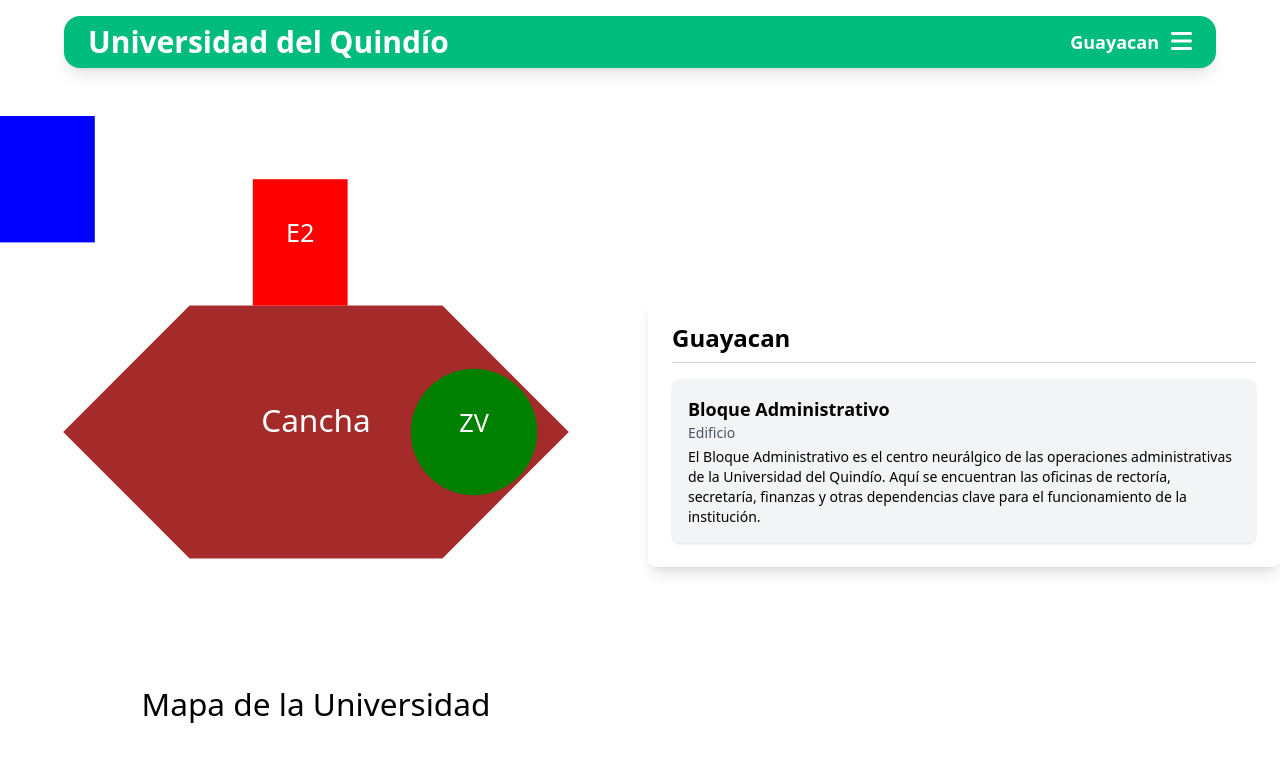
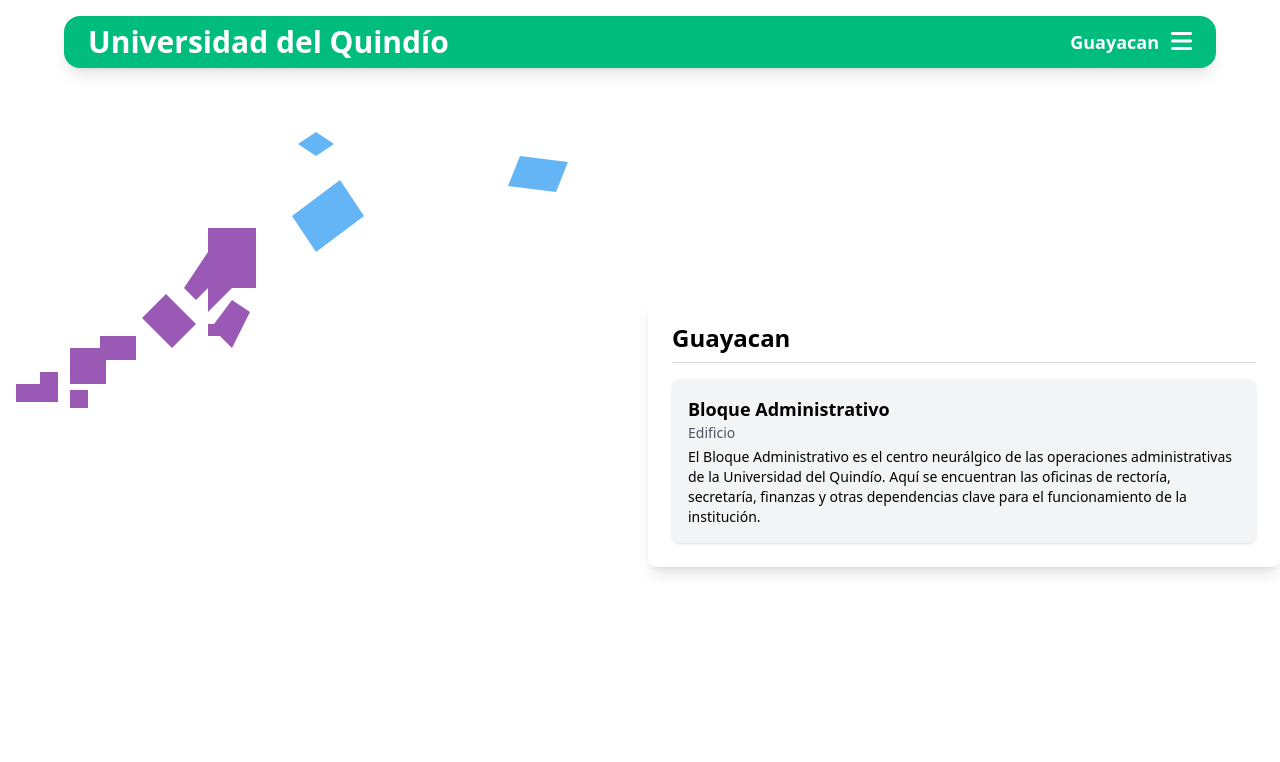
Before and after one commit to Josedzzz/sgsu-home, a React (Vite) app: page / in a window 1280 px wide. Shown: the top 762 px of the page. Built offline with nearby package versions, Linux system fonts and the light colour scheme.

Commit message:
feat: add the gualanday and guamos zones in a svg format for the map

```diff
--- a/src/components/Main.tsx
+++ b/src/components/Main.tsx
@@ -4,72 +4,98 @@ export default function Main() {
   };
 
   return (
-    <div style={{ width: "100%", maxWidth: "800px", margin: "0 auto" }}>
+    <div style={{ width: "100%", maxWidth: "600px", margin: "0 auto" }}>
       <svg
         viewBox="0 0 100 100"
         preserveAspectRatio="xMidYMid meet"
         style={{ width: "100%", height: "auto" }}
       >
-        {/* Cancha (Polígono irregular) */}
+        {/* Gualanday zone */}
+
+        {/* polygon f6 */}
         <polygon
-          points="10,50 30,30 70,30 90,50 70,70 30,70"
-          fill="brown"
-          onMouseEnter={(e) => (e.currentTarget.style.fill = "saddlebrown")}
-          onMouseLeave={(e) => (e.currentTarget.style.fill = "brown")}
-          onClick={() => handleZoneClick("Cancha")}
+          points="0, 45 7, 45 7, 40 4, 40, 4, 42, 0, 42"
+          fill="#9b59b6"
+          onMouseEnter={(e) => (e.currentTarget.style.fill = "#8e44ad")}
+          onMouseLeave={(e) => (e.currentTarget.style.fill = "#9b59b6")}
+          onClick={() => handleZoneClick("f6")}
         />
-        <text x="50" y="50" fill="white" fontSize="5" textAnchor="middle">
-          Cancha
-        </text>
 
-        {/* Edificio A (Rectángulo) */}
-        <rect
-          x="0"
-          y="0"
-          width="15"
-          height="20"
-          fill="blue"
-          onMouseEnter={(e) => (e.currentTarget.style.fill = "darkblue")}
-          onMouseLeave={(e) => (e.currentTarget.style.fill = "blue")}
-          onClick={() => handleZoneClick("Edificio A")}
+        {/* polygon f5 */}
+        <polygon
+          points="9, 46 12, 46 12, 43 9, 43"
+          fill="#9b59b6"
+          onMouseEnter={(e) => (e.currentTarget.style.fill = "#8e44ad")}
+          onMouseLeave={(e) => (e.currentTarget.style.fill = "#9b59b6")}
+          onClick={() => handleZoneClick("f5")}
         />
-        <text x="17.5" y="20" fill="white" fontSize="4" textAnchor="middle">
-          E1
-        </text>
 
-        {/* Edificio B (Rectángulo) */}
-        <rect
-          x="40"
-          y="10"
-          width="15"
-          height="20"
-          fill="red"
-          onMouseEnter={(e) => (e.currentTarget.style.fill = "darkred")}
-          onMouseLeave={(e) => (e.currentTarget.style.fill = "red")}
-          onClick={() => handleZoneClick("Edificio B")}
+        {/* polygon f4 */}
+        <polygon
+          points="9, 42 15, 42 15, 38 20, 38 20, 34 14, 34 14, 36 9, 36"
+          fill="#9b59b6"
+          onMouseEnter={(e) => (e.currentTarget.style.fill = "#8e44ad")}
+          onMouseLeave={(e) => (e.currentTarget.style.fill = "#9b59b6")}
+          onClick={() => handleZoneClick("f4")}
         />
-        <text x="47.5" y="20" fill="white" fontSize="4" textAnchor="middle">
-          E2
-        </text>
 
-        {/* Zona Verde (Círculo) */}
-        <circle
-          cx="75"
-          cy="50"
-          r="10"
-          fill="green"
-          onMouseEnter={(e) => (e.currentTarget.style.fill = "darkgreen")}
-          onMouseLeave={(e) => (e.currentTarget.style.fill = "green")}
-          onClick={() => handleZoneClick("Zona Verde")}
+        {/* polygon f3 */}
+        <polygon
+          points="21, 31 26, 36 30, 32 25, 27"
+          fill="#9b59b6"
+          onMouseEnter={(e) => (e.currentTarget.style.fill = "#8e44ad")}
+          onMouseLeave={(e) => (e.currentTarget.style.fill = "#9b59b6")}
+          onClick={() => handleZoneClick("f3")}
         />
-        <text x="75" y="50" fill="white" fontSize="4" textAnchor="middle">
-          ZV
-        </text>
 
-        {/* Texto descriptivo del mapa */}
-        <text x="50" y="95" fontSize="5" fill="black" textAnchor="middle">
-          Mapa de la Universidad
-        </text>
+        {/* polygon f2 */}
+        <polygon
+          points="32, 32 32, 34 34, 34 36, 36 39, 30 36, 28 33, 32"
+          fill="#9b59b6"
+          onMouseEnter={(e) => (e.currentTarget.style.fill = "#8e44ad")}
+          onMouseLeave={(e) => (e.currentTarget.style.fill = "#9b59b6")}
+          onClick={() => handleZoneClick("f2")}
+        />
+
+        {/* polygon f1 */}
+        <polygon
+          points="28, 26 30, 28 32, 26 32, 30 36, 26 40, 26 40, 16 32, 16 32, 20"
+          fill="#9b59b6"
+          onMouseEnter={(e) => (e.currentTarget.style.fill = "#8e44ad")}
+          onMouseLeave={(e) => (e.currentTarget.style.fill = "#9b59b6")}
+          onClick={() => handleZoneClick("f1")}
+        />
+
+        {/* Guamos zone */}
+
+        {/* polygon d2 */}
+        <polygon
+          points="84, 4 82, 9 90, 10 92, 5"
+          fill="#64b5f6"
+          onMouseEnter={(e) => (e.currentTarget.style.fill = "#1976d2")}
+          onMouseLeave={(e) => (e.currentTarget.style.fill = "#64b5f6")}
+          onClick={() => handleZoneClick("d2")}
+        />
+
+        {/* polygon d3 */}
+        <polygon
+          points="50, 0 53, 2 50, 4 47, 2"
+          fill="#64b5f6"
+          onMouseEnter={(e) => (e.currentTarget.style.fill = "#1976d2")}
+          onMouseLeave={(e) => (e.currentTarget.style.fill = "#64b5f6")}
+          onClick={() => handleZoneClick("d3")}
+        />
+
+        {/* polygon d4 */}
+        <polygon
+          points="46, 14 50, 20 58, 14 54, 8"
+          fill="#64b5f6"
+          onMouseEnter={(e) => (e.currentTarget.style.fill = "#1976d2")}
+          onMouseLeave={(e) => (e.currentTarget.style.fill = "#64b5f6")}
+          onClick={() => handleZoneClick("d4")}
+        />
+
+        {/* Platanillas zone */}
       </svg>
     </div>
   );
```
